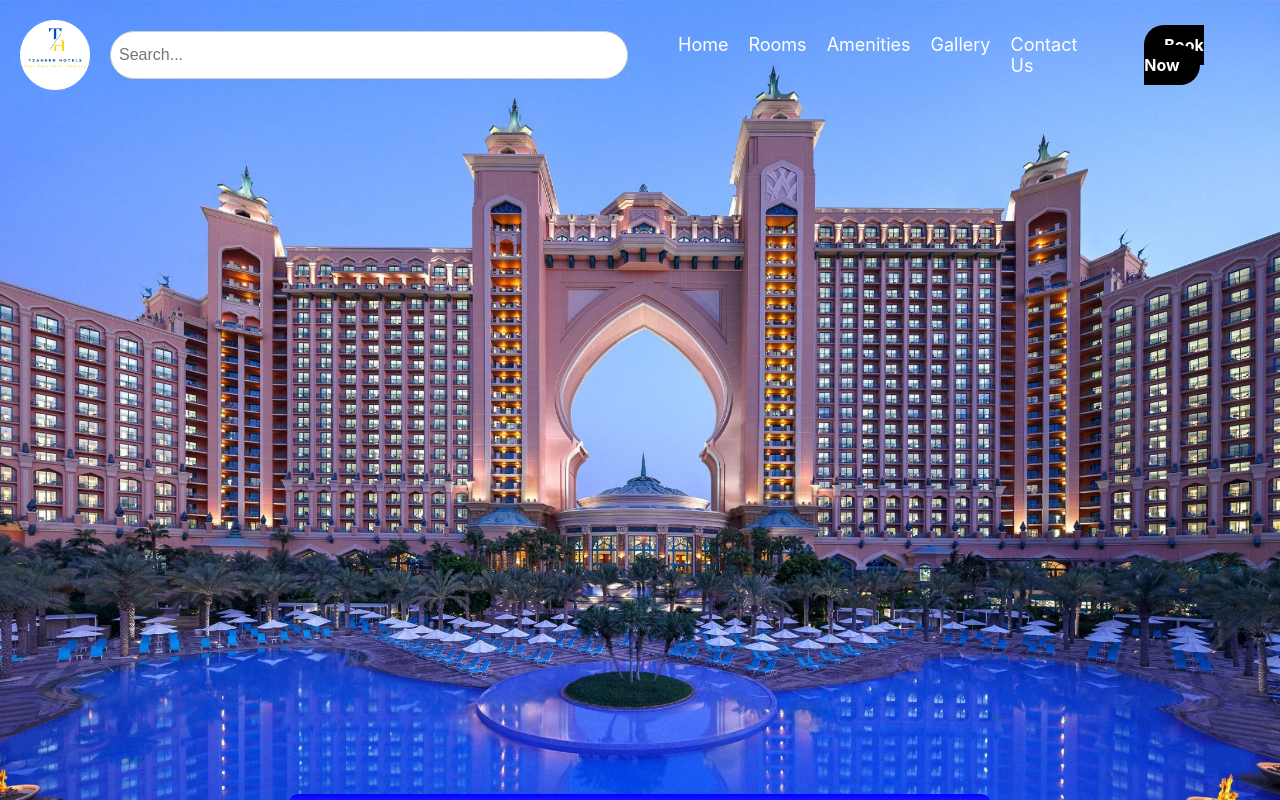
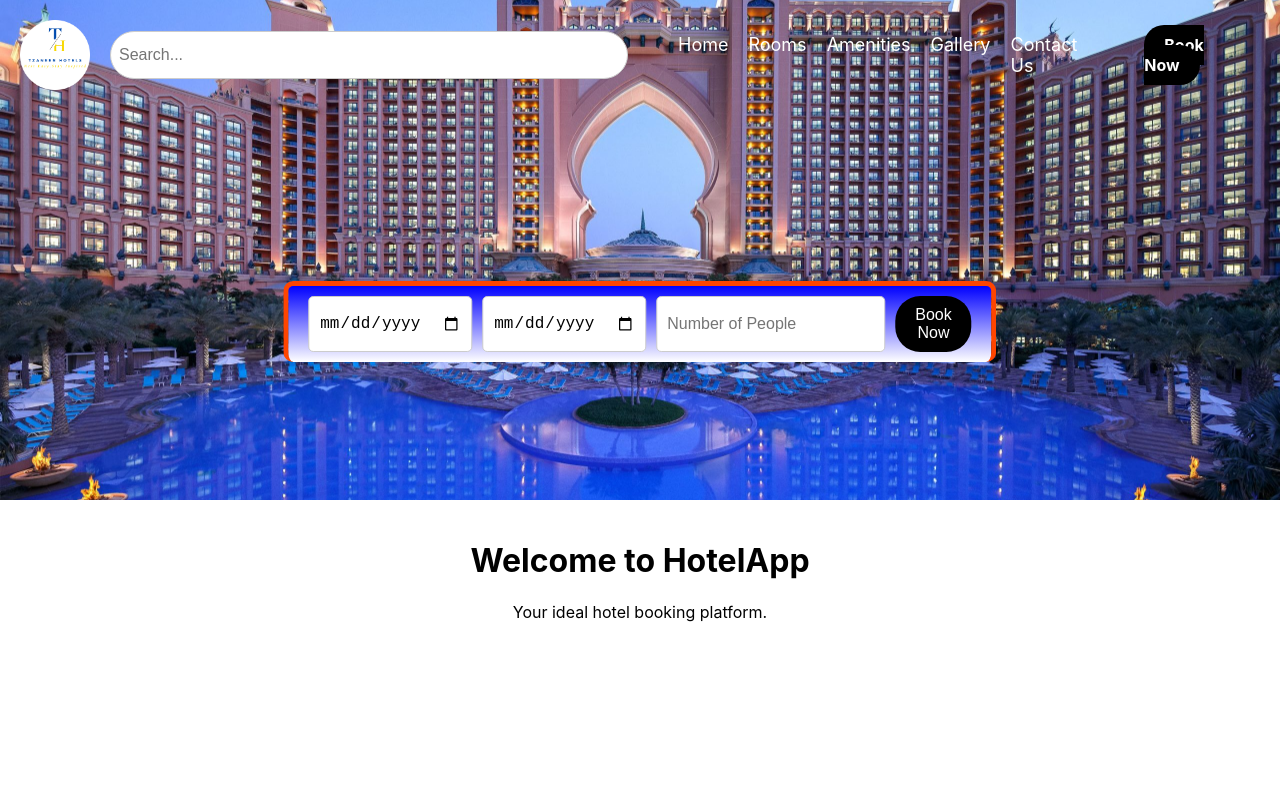
Before and after one commit to Princemashumu/HOTEL-APPLICATION, a React (Create React App) app: page / in a window 1280 px wide. Shown: the top 800 px of the page. Built offline with nearby package versions, Linux system fonts and the light colour scheme.

Commit message:
ui buildup

```diff
--- a/src/pages/LandingPage.css
+++ b/src/pages/LandingPage.css
@@ -11,7 +11,7 @@ align-items: center;
 color: #fff;
 /* padding: 10px; */
 justify-content: space-between;
-height:300px;
+height:500px;
 align-items: flex-start;
 width:100%;
 
@@ -20,7 +20,7 @@ width:100%;
 
 .booking-form {
     position: absolute; /* Position the form absolutely within the Banner */
-    bottom: -70px; /* Position it at the bottom of the image */
+    bottom: 438px; /* Position it at the bottom of the image */
     left: 50%; /* Center the form horizontally */
     transform: translateX(-50%); /* Center the form horizontally */
     display: flex;
@@ -29,6 +29,8 @@ width:100%;
     padding: 10px 20px; /* Padding inside the form */
     border-radius: 10px; /* Rounded corners */
     /* box-shadow: 0px 4px 6px rgba(0, 0, 0, 0.1); Optional: add a subtle shadow for depth */
+    border:5px solid orangered;
+    border-bottom:white;
 }
 
   .form-input {
--- a/src/pages/LandingPage.js
+++ b/src/pages/LandingPage.js
@@ -9,13 +9,13 @@ function LandingPage() {
       <div
         className='Banner'
         style={{
-          backgroundImage: `url(${banner})`,
-          backgroundSize: 'cover',  // Ensure the image covers the entire div
-          backgroundPosition: 'center', // Center the image
-          backgroundRepeat: 'no-repeat', // Prevent the image from repeating
-          height: '1000px', // Adjust height as needed
-          width: '100%' // Full width of the container
-        }}
+            backgroundImage: `url(${banner})`,
+            backgroundSize: 'cover',  // Ensure the image covers the entire div
+            backgroundPosition: 'center', // Center the image
+            backgroundRepeat: 'no-repeat', // Prevent the image from repeating
+            height: '500px', // Adjust height as needed
+            width: '100%', // Full width of the container
+          }}
       >
         <Header />
 
```
